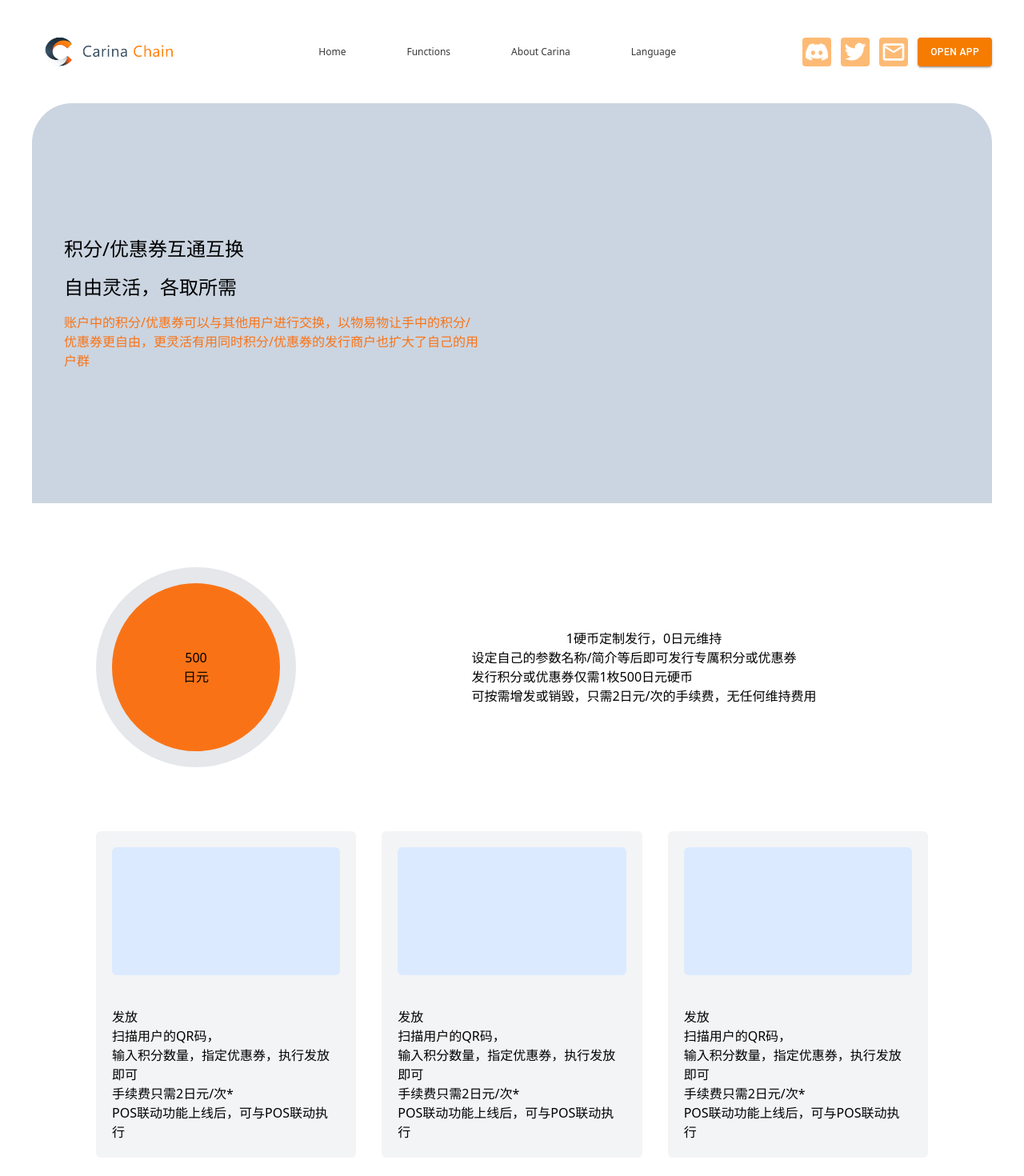
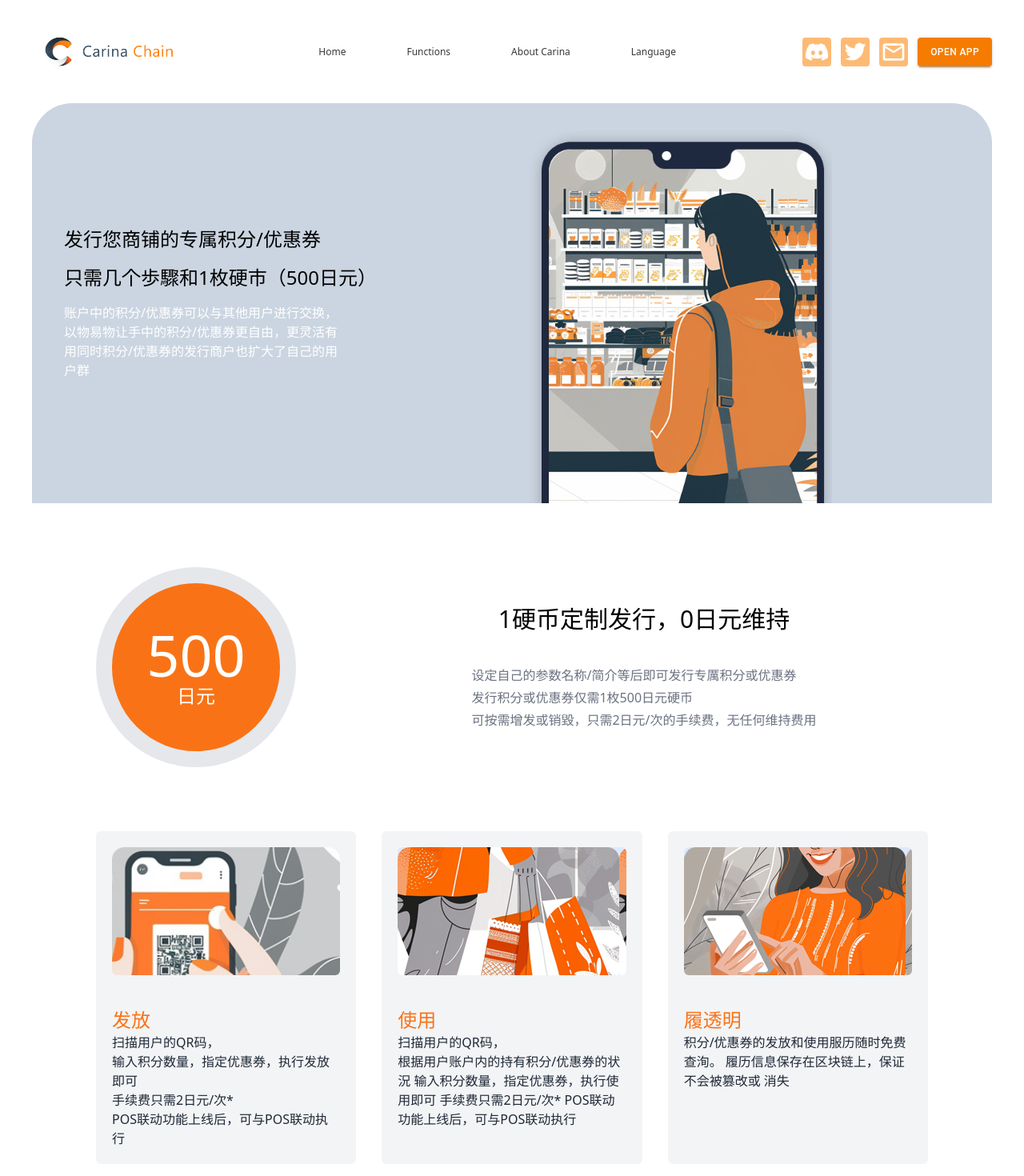
Before and after one commit to carinachain/dotcom-website, a Next.js app: page /en/points in a window 1280 px wide. Shown: the top 1470 px of the page at 80% size. Built offline with nearby package versions, Linux system fonts and the light colour scheme.

Commit message:
feat: points page optimize

```diff
--- a/src/app/[locale]/(app)/points/page.tsx
+++ b/src/app/[locale]/(app)/points/page.tsx
@@ -11,15 +11,17 @@ export default function Points() {
 const Carousel = function () {
     return (
         <div className="flex justify-center">
-            <div className="w-[1200px] grid grid-cols-2 bg-slate-300 h-[500px] rounded-t-[50px]">
+            <div className="w-[1200px] grid grid-cols-2 bg-slate-300 h-[500px] rounded-t-[50px] bg-orange-400/80">
                 <div className="flex justify-center flex-col gap-4 px-10">
-                    <div className="text-2xl">积分/优惠券互通互换</div>
-                    <div className="text-2xl">自由灵活，各取所需</div>
-                    <div className="text-orange-500">
+                    <div className="text-2xl">发行您商铺的专属积分/优惠券</div>
+                    <div className="text-2xl">只需几个歩驟和1枚硬市（500日元）</div>
+                    <div className="text-white w-[350px]">
                         账户中的积分/优惠券可以与其他用户进行交换，以物易物让手中的积分/优惠券更自由，更灵活有用同时积分/优惠券的发行商户也扩大了自己的用户群
                     </div>
                 </div>
-                <div></div>
+                <div>
+                    <div className="bg-[url('/images/pronts/function_exclusive_head_image_01.png')] bg-cover w-[400px] h-full"></div>
+                </div>
             </div>
         </div>
     )
@@ -30,29 +32,29 @@ const Feature = function () {
         <div className="flex justify-center">
             <div className="w-[1200px] py-[80px]">
                 <div className="flex justify-bewteen">
-                    <div className="flex justify-center items-center flex-col rounded-full bg-orange-500 w-[250px] h-[250px] border-[20px] ml-[80px]">
-                        <div>
+                    <div className="flex justify-center items-center flex-col rounded-full bg-orange-500 w-[250px] h-[250px] border-[20px] ml-[80px] text-white">
+                        <div className="text-7xl">
                             500
                         </div>
-                        <div>
+                        <div className="text-2xl">
                             日元
                         </div>
                     </div>
                     <div className="grow flex flex-col items-center justify-center">
-                        <div>1硬币定制发行，0日元维持</div>
-                        <div>
+                        <div className="text-3xl mb-[40px]">1硬币定制发行，0日元维持</div>
+                        <div className="text-gray-500 flex flex-col items-cneter justify-center gap-1">
                             <div>设定自己的参数名称/简介等后即可发行专厲积分或优惠券</div>
                             <div>发行积分或优惠券仅需1枚500日元硬币</div>
                             <div>可按需增发或销毀，只需2日元/次的手续费，无任何维持费用</div>
                         </div>
                     </div>
                 </div>
-                <div className="grid grid-cols-3 gap-8 pt-[80px] px-[80px]">
+                <div className="grid grid-cols-3 gap-8 pt-[80px] px-[80px] text-gray-800">
                     <div className="bg-gray-100 min-h-[400px] flex flex-col rounded-md">
-                        <div className="bg-blue-100 h-[160px] m-[20px] rounded-md">
+                        <div className="bg-[url('/images/pronts/function_exclusive_white_pic_01.png')] bg-cover h-[160px] m-[20px] rounded-md">
                         </div>
                         <div className="m-[20px]">
-                            <div>
+                            <div className="text-2xl text-orange-500">
                                 发放
                             </div>
                             <div>
@@ -70,44 +72,34 @@ const Feature = function () {
                         </div>
                     </div>
                     <div className="bg-gray-100 min-h-[400px] flex flex-col rounded-md">
-                        <div className="bg-blue-100 h-[160px] m-[20px] rounded-md">
+                        <div className="bg-[url('/images/pronts/function_exclusive_white_pic_02.png')] bg-blue-100 h-[160px] m-[20px] rounded-md">
                         </div>
                         <div className="m-[20px]">
-                            <div>
-                                发放
+                            <div className="text-2xl text-orange-500">
+                                使用
                             </div>
                             <div>
                                 扫描用户的QR码，
                             </div>
                             <div>
-                                输入积分数量，指定优惠券，执行发放即可
-                            </div>
-                            <div>
+                                根据用户账户内的持有积分/优惠券的状況
+                                输入积分数量，指定优惠券，执行使用即可
                                 手续费只需2日元/次*
-                            </div>
-                            <div>
                                 POS联动功能上线后，可与POS联动执行
                             </div>
                         </div>
                     </div>
                     <div className="bg-gray-100 min-h-[400px] flex flex-col rounded-md">
-                        <div className="bg-blue-100 h-[160px] m-[20px] rounded-md">
+                        <div className="bg-[url('/images/pronts/function_exclusive_white_pic_03.png')] bg-blue-100 h-[160px] m-[20px] rounded-md">
                         </div>
                         <div className="m-[20px]">
-                            <div>
-                                发放
+                            <div className="text-2xl text-orange-500">
+                                履透明
                             </div>
                             <div>
-                                扫描用户的QR码，
-                            </div>
-                            <div>
-                                输入积分数量，指定优惠券，执行发放即可
-                            </div>
-                            <div>
-                                手续费只需2日元/次*
-                            </div>
-                            <div>
-                                POS联动功能上线后，可与POS联动执行
+                                积分/优惠券的发放和使用服历随时免费查洵。
+                                履历信息保存在区块链上，保证不会被篡改或
+                                消失
                             </div>
                         </div>
                     </div>
--- a/tailwind.config.ts
+++ b/tailwind.config.ts
@@ -18,7 +18,7 @@ export default {
         ],
       },
       backgroundImage: {
-        'carousel-bg': "url('/images/images/index_head_bg.png')",
+        'carousel-bg': "url('/images/images/index_head_bg.png')"
       }
     },
   },
```
